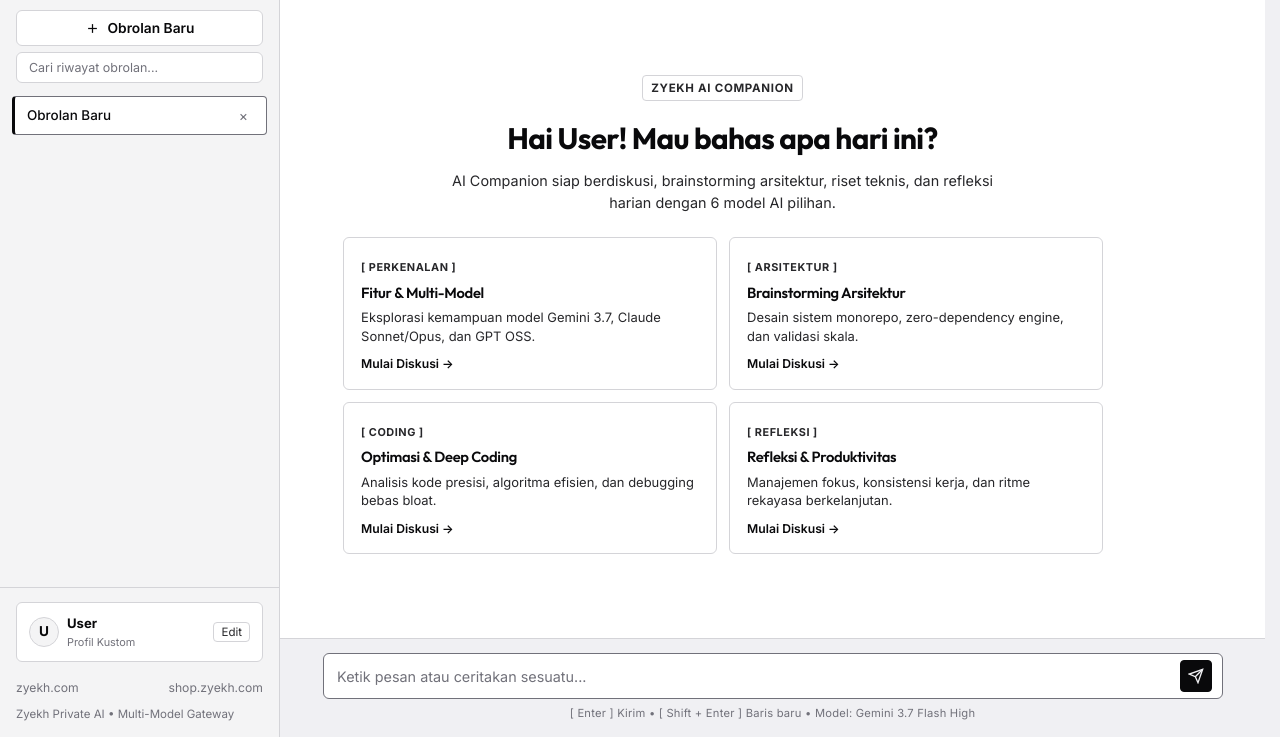
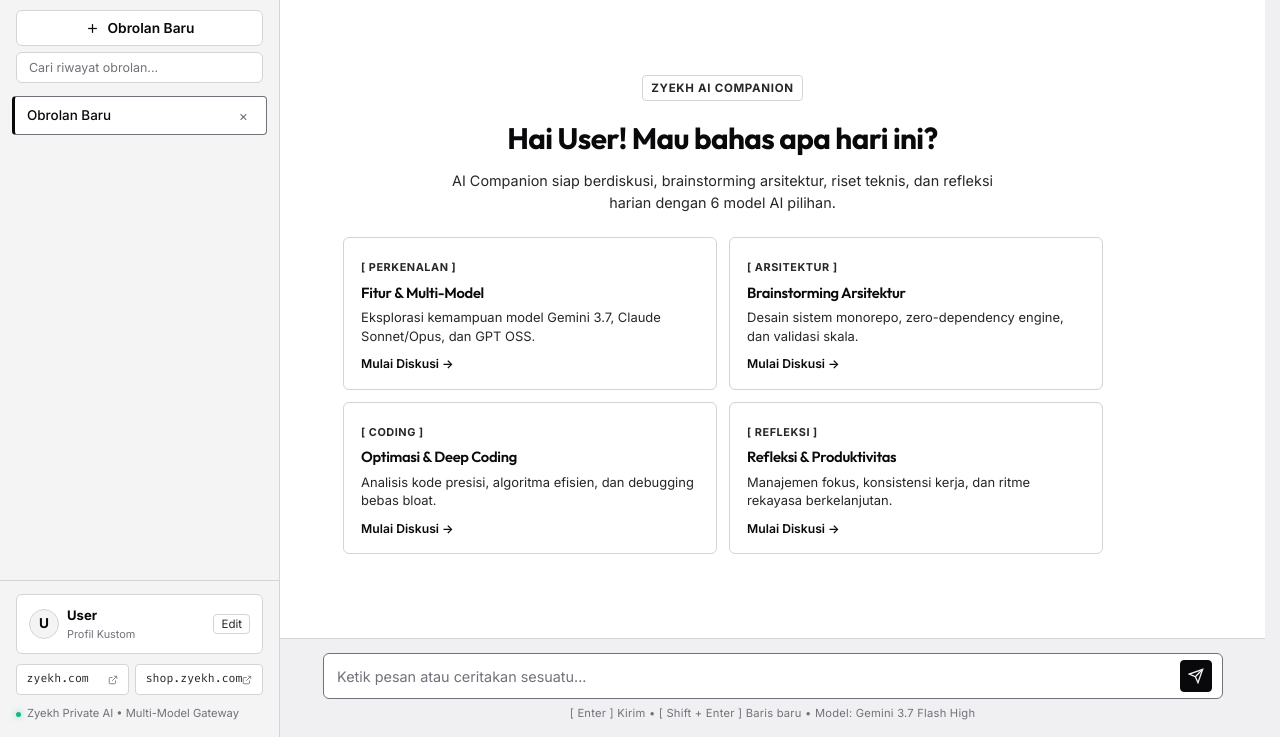
Before and after one commit to zyekhabdul/chat.zyekh.com, a website: page index.html in a window 1280 px wide. Shown: the part 63-800 px from the top of the page. Drawn offline with Linux system fonts and the light colour scheme; no server answers.

Commit message:
fix(ui): polish sidebar footer links and message link typography

```diff
--- a/assets/css/app.css
+++ b/assets/css/app.css
@@ -342,17 +342,67 @@
     border-top: 1px solid var(--border-color);
     display: flex;
     flex-direction: column;
+    gap: 8px;
+    background-color: var(--bg-secondary);
+  }
+
+  .sidebar-links-row {
+    display: flex;
     gap: 6px;
-    background-color: var(--bg-secondary);
-  }
-
-  .sidebar-footer a {
-    font-size: 0.76rem;
+    margin-top: 2px;
+  }
+
+  .sidebar-ext-link {
+    display: inline-flex;
+    align-items: center;
+    justify-content: space-between;
+    flex: 1;
+    padding: 0.35rem 0.6rem;
+    background: var(--bg-card);
+    border: 1px solid var(--border-color);
+    border-radius: var(--radius-sm);
+    font-size: 0.72rem;
+    font-family: var(--font-mono);
+    color: var(--text-muted);
+    text-decoration: none;
+    transition: background-color var(--transition), border-color var(--transition), color var(--transition), transform var(--transition);
+  }
+
+  .sidebar-ext-link:hover {
+    background-color: var(--bg-dark);
+    border-color: var(--border-hover);
+    color: var(--text-main);
+    text-decoration: none;
+    transform: translateY(-1px);
+  }
+
+  .sidebar-ext-link svg {
     color: var(--text-faint);
-  }
-
-  .sidebar-footer a:hover {
-    color: var(--text-main);
+    transition: color var(--transition), transform var(--transition);
+    flex-shrink: 0;
+  }
+
+  .sidebar-ext-link:hover svg {
+    color: var(--text-main);
+    transform: translate(1px, -1px);
+  }
+
+  .sidebar-brand-meta {
+    display: flex;
+    align-items: center;
+    gap: 6px;
+    font-size: 0.7rem;
+    color: var(--text-faint);
+    margin-top: 2px;
+  }
+
+  .sidebar-meta-dot {
+    width: 5px;
+    height: 5px;
+    border-radius: 50%;
+    background: #10b981;
+    box-shadow: 0 0 6px rgba(16, 185, 129, 0.5);
+    flex-shrink: 0;
   }
 
   /* Main Chat Area */
@@ -735,6 +785,20 @@
   .message-content em {
     font-style: italic;
     color: var(--text-main);
+  }
+
+  .message-content a {
+    color: var(--text-main);
+    font-weight: 500;
+    text-decoration: underline;
+    text-underline-offset: 3px;
+    text-decoration-color: var(--border-color-hover);
+    transition: text-decoration-color var(--transition), color var(--transition);
+  }
+
+  .message-content a:hover {
+    color: var(--text-main);
+    text-decoration-color: var(--text-main);
   }
 
   .message-content hr {
--- a/index.html
+++ b/index.html
@@ -52,7 +52,7 @@
   <link as="font" crossorigin="" href="./assets/fonts/outfit-700-normal.woff2" rel="preload" type="font/woff2" />
   <link as="font" crossorigin="" href="./assets/fonts/inter-variable-latin.woff2" rel="preload" type="font/woff2" />
   <link rel="stylesheet" href="./assets/fonts/fonts.min.css?v=20260821_v315" />
-  <link rel="stylesheet" href="./assets/css/app.css?v=20260821_v330" />
+  <link rel="stylesheet" href="./assets/css/app.css?v=20260821_v335" />
 </head>
 <body>
   <div class="app-container">
@@ -106,12 +106,27 @@
           </button>
         </div>
 
-        <div style="display: flex; justify-content: space-between; margin-top: 10px;">
-          <a href="https://zyekh.com" target="_blank" rel="noopener">zyekh.com</a>
-          <a href="https://shop.zyekh.com" target="_blank" rel="noopener">shop.zyekh.com</a>
+        <div class="sidebar-links-row">
+          <a href="https://zyekh.com" target="_blank" rel="noopener" class="sidebar-ext-link">
+            <span>zyekh.com</span>
+            <svg width="10" height="10" viewBox="0 0 24 24" fill="none" stroke="currentColor" stroke-width="2">
+              <path d="M18 13v6a2 2 0 0 1-2 2H5a2 2 0 0 1-2-2V8a2 2 0 0 1 2-2h6"></path>
+              <polyline points="15 3 21 3 21 9"></polyline>
+              <line x1="10" y1="14" x2="21" y2="3"></line>
+            </svg>
+          </a>
+          <a href="https://shop.zyekh.com" target="_blank" rel="noopener" class="sidebar-ext-link">
+            <span>shop.zyekh.com</span>
+            <svg width="10" height="10" viewBox="0 0 24 24" fill="none" stroke="currentColor" stroke-width="2">
+              <path d="M18 13v6a2 2 0 0 1-2 2H5a2 2 0 0 1-2-2V8a2 2 0 0 1 2-2h6"></path>
+              <polyline points="15 3 21 3 21 9"></polyline>
+              <line x1="10" y1="14" x2="21" y2="3"></line>
+            </svg>
+          </a>
         </div>
-        <div style="font-size: 0.72rem; color: var(--text-faint); margin-top: 2px;">
-          Zyekh Private AI • Multi-Model Gateway
+        <div class="sidebar-brand-meta">
+          <span class="sidebar-meta-dot"></span>
+          <span>Zyekh Private AI &bull; Multi-Model Gateway</span>
         </div>
       </div>
     </aside>
```
Also changed, not shown: 404.html (+21 -6 lines).
